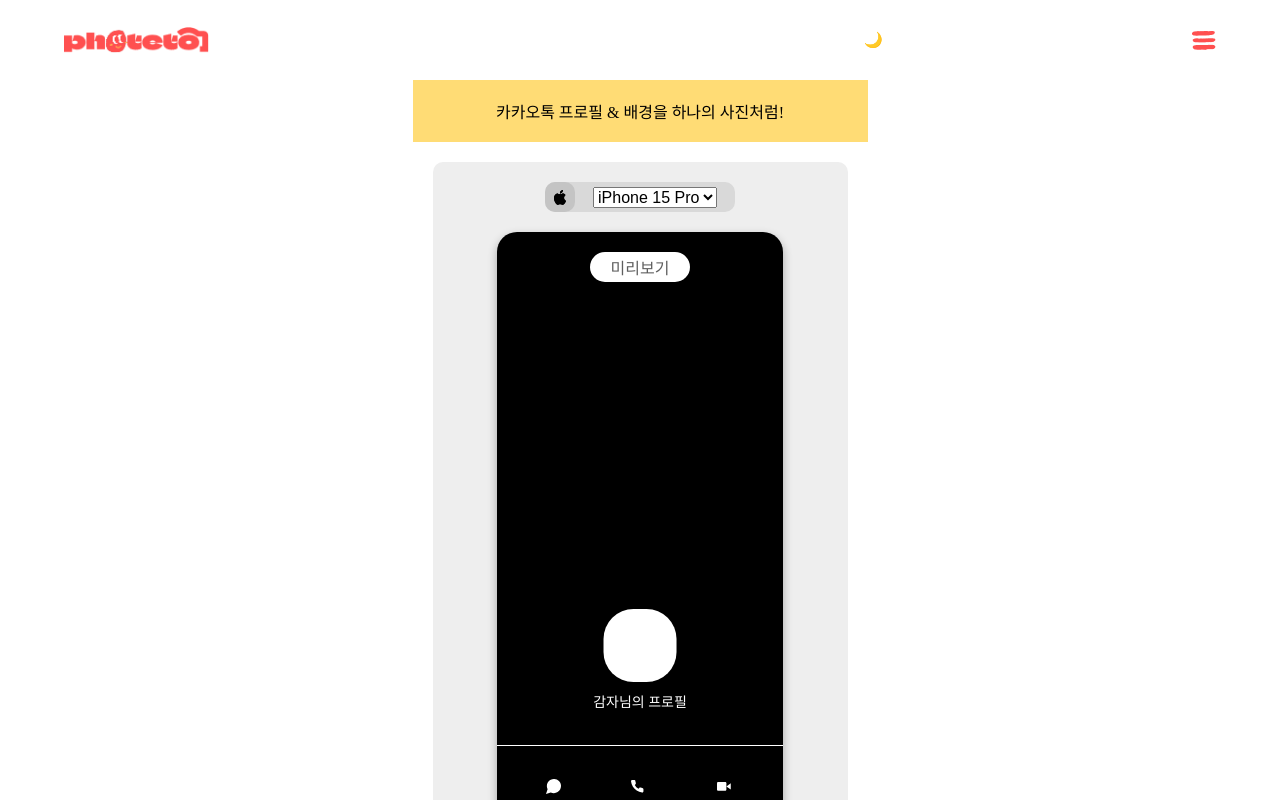
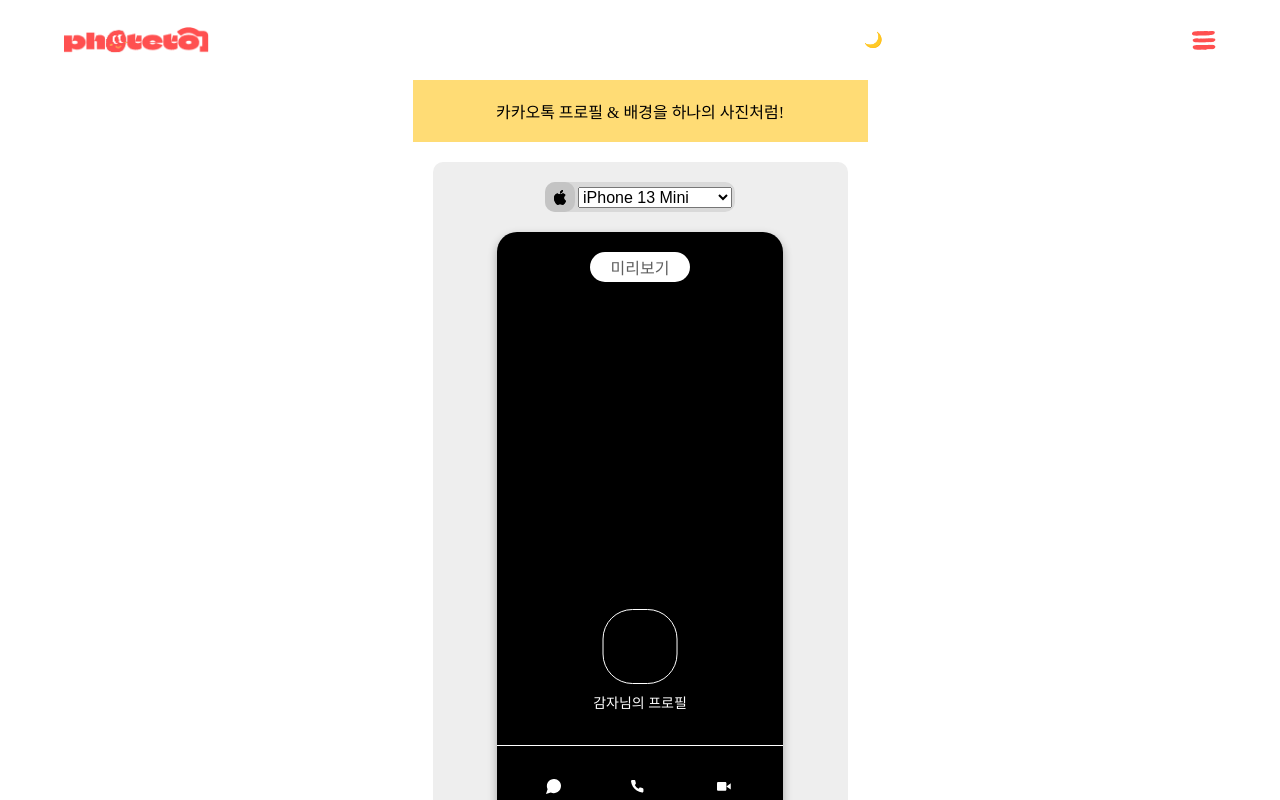
Before and after one commit to PHOTETO/Photeto, a React (Vite) app: page /createKakao in a window 1280 px wide. Shown: the top 800 px of the page. Built offline with nearby package versions, Linux system fonts and the light colour scheme.

Commit message:
Feat: 배경사진/프로필사진 기종별 맞춤 다운로드 구현
- home.ts 기종별데이터수정(프로필너비높이추가,위치TOP비율추가)
- 기종별 프로필 및 배경화면 다운로드 기능 구현

```diff
--- a/src/components/create/ButtonSet.tsx
+++ b/src/components/create/ButtonSet.tsx
@@ -1,12 +1,21 @@
 import html2canvas from 'html2canvas';
 import React from 'react';
 import { styled } from 'styled-components';
+import { PhoneModelProps } from '../../constants/home';
 
 interface Props {
   setBackgroundImage: (image: string | null) => void;
   previewRef: React.RefObject<HTMLDivElement>;
+  PREVIEW_HEIGHT: number;
+  selectedPhone: PhoneModelProps;
 }
-const LoadButtonSet = ({ setBackgroundImage, previewRef }: Props) => {
+
+const LoadButtonSet = ({
+  setBackgroundImage,
+  previewRef,
+  PREVIEW_HEIGHT,
+  selectedPhone,
+}: Props) => {
   // 배경 이미지 선택 함수
   const handleBackgroundChange = (e: React.ChangeEvent<HTMLInputElement>) => {
     if (e.target.files && e.target.files[0]) {
@@ -15,27 +24,97 @@ const LoadButtonSet = ({ setBackgroundImage, previewRef }: Props) => {
     }
   };
 
-  // 미리보기 화면 캡처 후 다운로드
+  // 배경사진 및 프로필사진 다운로드
   const handleDownload = async () => {
-    if (!previewRef.current) return;
+    const previewElement = previewRef.current;
+    if (!previewElement) {
+      console.error('미리보기 요소를 찾을 수 없습니다.');
+      return;
+    }
 
     try {
-      const canvas = await html2canvas(previewRef.current, {
-        useCORS: true, // CORS 이슈 해결 (필요할 경우 이미지 서버에서 CORS 설정)
-        scale: 2, // 해상도 개선
+      /** ✅ 1. 불필요한 UI 요소 숨기기 */
+      const hiddenElements = previewElement.querySelectorAll(
+        '.bottom, .title, .profile'
+      );
+      hiddenElements.forEach((el) => {
+        (el as HTMLElement).style.display = 'none';
       });
 
-      const image = canvas.toDataURL('image/png'); // 캡처된 화면을 PNG로 변환
-      const link = document.createElement('a');
-      link.href = image;
-      link.download = 'kakao_profile_preview.png'; // 다운로드 파일명 설정
-      document.body.appendChild(link);
-      link.click();
-      document.body.removeChild(link);
+      /** ✅ 2. 전체 배경 캡처 (scale = 2 적용) */
+      const canvas = await html2canvas(previewElement, {
+        useCORS: true,
+        scale: 2, // 고해상도 캡처
+      });
+
+      /** ✅ 3. 숨긴 요소 복구 */
+      hiddenElements.forEach((el) => {
+        (el as HTMLElement).style.display = '';
+      });
+
+      /** ✅ 4. 배경 이미지 다운로드 */
+      const backgroundImage = canvas.toDataURL('image/png');
+      const backgroundLink = document.createElement('a');
+      backgroundLink.href = backgroundImage;
+      backgroundLink.download = 'background.png';
+      document.body.appendChild(backgroundLink);
+      backgroundLink.click();
+      document.body.removeChild(backgroundLink);
+
+      /** ✅ 5. 선택된 기종의 프로필 정보 가져오기 */
+      const { width, height, profileWidth, profileHeight, profileTopRatio } =
+        selectedPhone;
+
+      /** ✅ 6. 미리보기 화면 비율 조정 */
+      const previewWidth = (PREVIEW_HEIGHT * width) / height; // 미리보기 화면 비율 적용
+
+      /** ✅ 7. 프로필 크기 비율 조정 (PREVIEW_HEIGHT 기준) */
+      const adjustedProfileWidth = (profileWidth * PREVIEW_HEIGHT) / height;
+      const adjustedProfileHeight = (profileHeight * PREVIEW_HEIGHT) / height;
+
+      /** ✅ 8. 프로필 위치 조정 */
+      const profileTop = Math.round(PREVIEW_HEIGHT * profileTopRatio);
+      const profileLeft = Math.round((previewWidth - adjustedProfileWidth) / 2); // 중앙 정렬
+
+      /** ✅ 9. 크롭 좌표 변환 (scale 고려) */
+      const x = Math.round(profileLeft * 2); // 좌표 정수 변환 (scale 2 적용)
+      const y = Math.round(profileTop * 2);
+      const widthScaled = Math.round(adjustedProfileWidth * 2);
+      const heightScaled = Math.round(adjustedProfileHeight * 2);
+
+      /** ✅ 10. 프로필 부분 잘라내기 */
+      const croppedCanvas = document.createElement('canvas');
+      croppedCanvas.width = widthScaled;
+      croppedCanvas.height = heightScaled;
+      const ctx = croppedCanvas.getContext('2d');
+
+      if (ctx) {
+        ctx.drawImage(
+          canvas,
+          x,
+          y,
+          widthScaled,
+          heightScaled,
+          0,
+          0,
+          widthScaled,
+          heightScaled
+        );
+        const profileImage = croppedCanvas.toDataURL('image/png');
+
+        /** ✅ 11. 프로필 이미지 다운로드 */
+        const profileLink = document.createElement('a');
+        profileLink.href = profileImage;
+        profileLink.download = 'profile.png';
+        document.body.appendChild(profileLink);
+        profileLink.click();
+        document.body.removeChild(profileLink);
+      }
     } catch (error) {
       console.error('다운로드 실패:', error);
     }
   };
+
   return (
     <div
       style={{
@@ -71,15 +150,11 @@ const Button = styled.button`
   display: flex;
   justify-content: center;
   align-items: center;
-
   width: 100%;
   height: 60px;
-
   border-radius: 10px;
   box-shadow: 0 0 40px rgba(0, 0, 0, 0.25);
-
   font-size: 15px;
-
   cursor: pointer;
 `;
 
--- a/src/components/create/Preview.tsx
+++ b/src/components/create/Preview.tsx
@@ -6,24 +6,35 @@ import {
   ChatIconSVG,
   FaceTalkIconSVG,
 } from '../../assets/svg/IconSVG';
+import React from 'react';
 
 interface Props {
-  width: number;
-  height: number;
-  backgroundImage: string | null;
+  width: number; // 미리보기화면 너비
+  height: number; // 미리보기화면 높이
+  backgroundImage: string | null; // 미리보기화면 배경
+
+  // ref: React.RefObject<HTMLDivElement>;
 }
 
-const Preview = ({ width, height, backgroundImage }: Props) => {
+const Preview = React.forwardRef<HTMLDivElement, Props>(
+  ({ width, height, backgroundImage }, ref) => {
     return (
+      <>
+        {/** 배경이미지 */}
         <PreviewScreen
+          id="preview-screen"
+          ref={ref}
           $width={width}
           $height={height}
           $backgroundImage={backgroundImage}
         >
+          {/** 미리보기타이틀 */}
           <div className="title">미리보기</div>
-      <div className="profile">
+          {/** 프로필이미지 */}
+          <div className="profile" id="profile-image">
             <div className="name">감자님의 프로필</div>
           </div>
+          {/** 카톡채팅스타일UI_보기용(1:1채팅,통화하기,페이스톡) */}
           <div className="bottom">
             <li>
               <div id="svg">
@@ -45,9 +56,12 @@ const Preview = ({ width, height, backgroundImage }: Props) => {
             </li>
           </div>
         </PreviewScreen>
+      </>
     );
-};
+  }
+);
 export default Preview;
+
 const PreviewScreen = styled.div<{
   $width: number;
   $height: number;
@@ -97,7 +111,8 @@ const PreviewScreen = styled.div<{
     transform: translate(-50%, 0%);
 
     border-radius: 30px;
-    background: #fff;
+    background: transparent;
+    border: 1px solid #fff;
 
     .name {
       display: flex;
--- a/src/constants/home.ts
+++ b/src/constants/home.ts
@@ -59,16 +59,67 @@ export const descriptionSectionBottomText =
 
 /** 핸드폰 기종별 화면 비율 데이터 */
 export interface PhoneModelProps {
-  division: string;
-  name: string;
-  width: number;
-  height: number;
+  division: string; //기종분류(애플,안드로이드)
+  name: string; //기종이름
+  width: number; //배경화면너비
+  height: number; //배경화면높이
+  profileWidth: number; //프로필화면너비비율
+  profileHeight: number; //프로필화면높이비율
+  profileTopRatio: number; //프로필화면위치(top비율)
 }
 export const phoneModels = [
-  { division: 'apple', name: 'iPhone 15 Pro', width: 393, height: 852 },
-  { division: 'apple', name: 'iPhone 14 Pro', width: 390, height: 844 },
-  { division: 'apple', name: 'iPhone 13 Pro', width: 390, height: 844 },
-  { division: 'apple', name: 'iPhone 12 Pro', width: 390, height: 844 },
-  { division: 'android', name: 'Galaxy S22', width: 360, height: 780 },
-  { division: 'android', name: 'Galaxy S22+', width: 360, height: 780 },
+  {
+    division: 'apple',
+    name: 'iPhone 13 Mini',
+    width: 666,
+    height: 1440,
+    profileWidth: 177,
+    profileHeight: 177,
+    profileTopRatio: 0.61,
+  },
+  {
+    division: 'apple',
+    name: 'iPhone 12 Pro',
+    width: 1170,
+    height: 2532,
+    profileWidth: 300,
+    profileHeight: 300,
+    profileTopRatio: 0.613,
+  },
+  {
+    division: 'android',
+    name: 'Galaxy S23+',
+    width: 1080,
+    height: 2266,
+    profileWidth: 263,
+    profileHeight: 263,
+    profileTopRatio: 0.62,
+  },
+  {
+    division: 'android',
+    name: 'Galaxy S25 울트라',
+    width: 1080,
+    height: 2205,
+    profileWidth: 280,
+    profileHeight: 280,
+    profileTopRatio: 0.61,
+  },
+  {
+    division: 'android',
+    name: 'Galaxy S24',
+    width: 1080,
+    height: 2340,
+    profileWidth: 263,
+    profileHeight: 263,
+    profileTopRatio: 0.63,
+  },
+  {
+    division: 'android',
+    name: 'Galaxy S21',
+    width: 1080,
+    height: 2256,
+    profileWidth: 300,
+    profileHeight: 300,
+    profileTopRatio: 0.62,
+  },
 ];
--- a/src/pages/CreateKakao.tsx
+++ b/src/pages/CreateKakao.tsx
@@ -8,8 +8,8 @@ import ButtonSet from '../components/create/ButtonSet';
 const PREVIEW_HEIGHT = 620; //미리보기 화면 높이 고정
 
 const CreateKakao = () => {
-  const [selectedPhone, setSelectedPhone] = useState(phoneModels[0]);
-  const [backgroundImage, setBackgroundImage] = useState<string | null>(null);
+  const [selectedPhone, setSelectedPhone] = useState(phoneModels[0]); //선택된 폰 기종
+  const [backgroundImage, setBackgroundImage] = useState<string | null>(null); //배경이미지
   const previewRef = useRef<HTMLDivElement>(null); // 캡처할 미리보기 영역
   const [previewWidth, setPreviewWidth] = useState(
     (PREVIEW_HEIGHT * phoneModels[0].width) / phoneModels[0].height
@@ -25,25 +25,30 @@ const CreateKakao = () => {
 
   return (
     <Layout>
+      {/** I. 배너 */}
       <Banner>카카오톡 프로필 &amp; 배경을 하나의 사진처럼!</Banner>
+      {/** II. 내용 */}
       <Contents>
         <div className="previewSet">
-          {/** 핸드폰 기종 선택 */}
+          {/** 1. 핸드폰 기종 선택 */}
           <SelectPhoneModel
             selectedPhone={selectedPhone}
             setSelectedPhone={setSelectedPhone}
           />
-          {/** 미리보기 화면 */}
+          {/** 2. 미리보기 화면 */}
           <Preview
             width={previewWidth}
             height={PREVIEW_HEIGHT}
             backgroundImage={backgroundImage}
+            ref={previewRef}
           />
         </div>
-        {/** 버튼셋(사진업로드, 다운로드) */}
+        {/** 3. 버튼셋(사진업로드, 다운로드) */}
         <ButtonSet
           setBackgroundImage={setBackgroundImage}
           previewRef={previewRef}
+          PREVIEW_HEIGHT={PREVIEW_HEIGHT}
+          selectedPhone={selectedPhone}
         />
       </Contents>
     </Layout>
```
Lines whose indentation alone changed are shown as unchanged.
